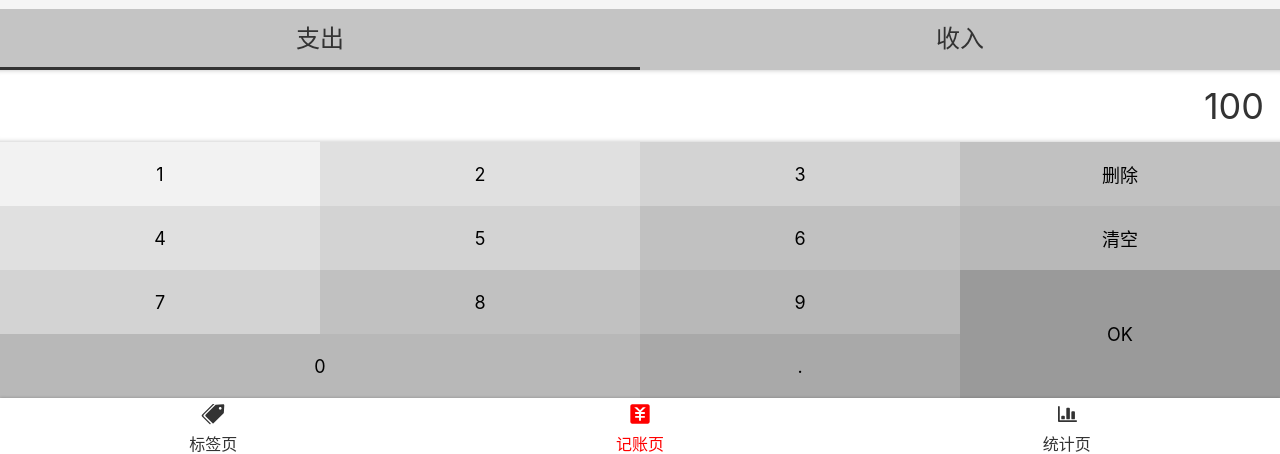
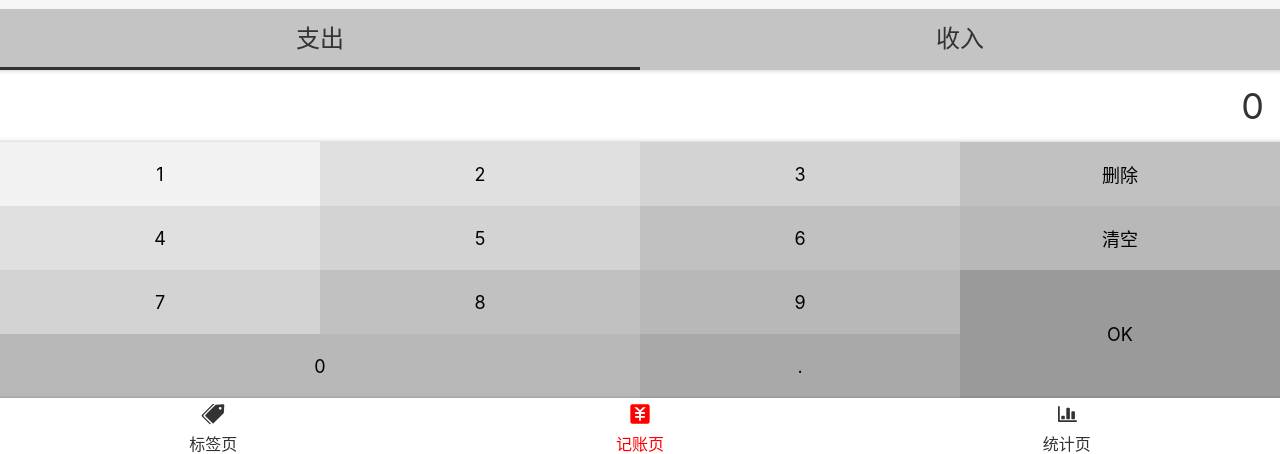
Before and after one commit to JimmeyCheung/morney-react, a React app: page /#/money in a window 1280 px wide. Shown: the part 340-794 px from the top of the page. Built offline with nearby package versions, Linux system fonts and the light colour scheme.

Commit message:
初步实现数字面板部分功能

```diff
--- a/src/views/Money.tsx
+++ b/src/views/Money.tsx
@@ -16,25 +16,7 @@ const Money = () => {
         <TagsSection />
         <NoteSection />
         <CategorySection />
-        <NumberPadSection>
-          <div className="output">100</div>
-          <div className="pad clearfix">
-            <button>1</button>
-            <button>2</button>
-            <button>3</button>
-            <button>删除</button>
-            <button>4</button>
-            <button>5</button>
-            <button>6</button>
-            <button>清空</button>
-            <button>7</button>
-            <button>8</button>
-            <button>9</button>
-            <button className="ok">OK</button>
-            <button className="zero">0</button>
-            <button className="dot">.</button>
-          </div>
-        </NumberPadSection>
+        <NumberPadSection />
       </MyLayout>
     </div>
   );
--- a/src/views/Money/NumberPadSection.tsx
+++ b/src/views/Money/NumberPadSection.tsx
@@ -1,53 +1,120 @@
-import styled from 'styled-components';
+import styled from "styled-components";
+import React, { useState } from "react";
 
-const NumberPadSection = styled.section`
-  display:flex;
+const Wrapper = styled.section`
+  display: flex;
   flex-direction: column;
-  > .output{
-    background:white;
+  > .output {
+    background: white;
     font-size: 36px;
     line-height: 72px;
-    text-align:right;
+    text-align: right;
     padding: 0 16px;
-    box-shadow: inset 0 -5px 5px -5px rgba(0,0,0,0.25),
-                inset 0 5px 5px -5px rgba(0,0,0,0.25);
+    box-shadow: inset 0 -5px 5px -5px rgba(0, 0, 0, 0.25),
+      inset 0 5px 5px -5px rgba(0, 0, 0, 0.25);
   }
-  > .pad{
-    > button{
-      font-size: 18px; float: left; width: 25%; height: 64px; border: none;
-      &.ok{ height: 128px; float: right; }
-      &.zero{ width: 50%; }
-      &:nth-child(1){
-        background:#f2f2f2;
+  > .pad {
+    > button {
+      font-size: 18px;
+      float: left;
+      width: 25%;
+      height: 64px;
+      border: none;
+      &.ok {
+        height: 128px;
+        float: right;
+      }
+      &.zero {
+        width: 50%;
+      }
+      &:nth-child(1) {
+        background: #f2f2f2;
       }
       &:nth-child(2),
       &:nth-child(5) {
-        background:#E0E0E0;
+        background: #e0e0e0;
       }
       &:nth-child(3),
       &:nth-child(6),
       &:nth-child(9) {
-        background:#D3D3D3;
+        background: #d3d3d3;
       }
       &:nth-child(4),
       &:nth-child(7),
       &:nth-child(10) {
-        background:#C1C1C1;
+        background: #c1c1c1;
       }
       &:nth-child(8),
       &:nth-child(11),
       &:nth-child(13) {
-        background:#B8B8B8;
+        background: #b8b8b8;
       }
       &:nth-child(12) {
-        background:#9A9A9A;
+        background: #9a9a9a;
       }
       &:nth-child(14) {
-        background:#A9A9A9;
+        background: #a9a9a9;
       }
     }
   }
 `;
-
+const NumberPadSection: React.FC = () => {
+  const [output, setOutput] = useState("0");
+  const onClickButtonWrapper = (e: React.MouseEvent) => {
+    const text = (e.target as HTMLButtonElement).textContent;
+    if (text === null) {
+      return;
+    }
+    switch (text) {
+      case "0":
+      case "1":
+      case "2":
+      case "3":
+      case "4":
+      case "5":
+      case "6":
+      case "7":
+      case "8":
+      case "9":
+      case ".":
+        if (output === "0") {
+          setOutput(text);
+        } else {
+          setOutput(output + text);
+        }
+        break;
+      case "删除":
+        console.log("删除");
+        break;
+      case "清空":
+        console.log("清空");
+        break;
+      case "OK":
+        console.log("确认");
+        break;
+    }
+  };
+  return (
+    <Wrapper>
+      <div className="output">{output}</div>
+      <div className="pad clearfix" onClick={onClickButtonWrapper}>
+        <button>1</button>
+        <button>2</button>
+        <button>3</button>
+        <button>删除</button>
+        <button>4</button>
+        <button>5</button>
+        <button>6</button>
+        <button>清空</button>
+        <button>7</button>
+        <button>8</button>
+        <button>9</button>
+        <button className="ok">OK</button>
+        <button className="zero">0</button>
+        <button className="dot">.</button>
+      </div>
+    </Wrapper>
+  );
+};
 
 export { NumberPadSection };
```
